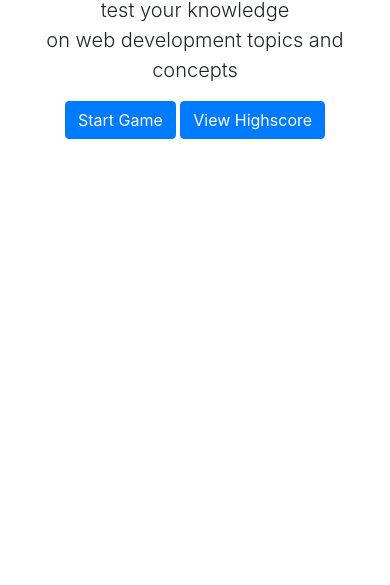
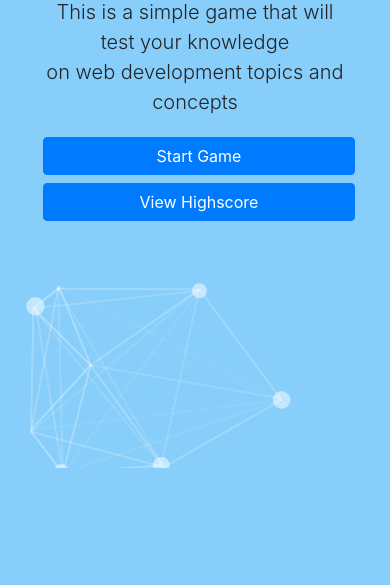
Before and after one commit to ltdebelen/HW4-Code-Quiz, a plain HTML site: page index.html in a window 390 px wide. Shown: the part 259-844 px from the top of the page. Drawn offline with nearby package versions, Linux system fonts and the light colour scheme.

Commit message:
Adding CSS Styling and media querries

```diff
--- a/assets/css/style.css
+++ b/assets/css/style.css
@@ -1,16 +1,39 @@
 body {
   padding-top: 5rem;
+  background: lightskyblue;
+  overflow: hidden;
 }
 .starter-template {
+  margin-top: 8rem;
   padding: 3rem 1.5rem;
   text-align: center;
 }
 
 #timer p {
   text-align: right;
-  margin-right: 20px;
 }
 
 #message-pop-up {
-  width: 25%;
+  width: 50%;
 }
+
+@media (max-width: 992px) {
+  .starter-template {
+    margin-top: 1rem;
+    padding: 3rem 1.5rem;
+    text-align: center;
+  }
+  #timer p {
+    text-align: center;
+    margin-top: 2rem;
+  }
+  button {
+    display: block;
+    padding: 20px;
+    width: 100%;
+    margin: 4px;
+  }
+  .w-25 {
+    width: 100% !important;
+  }
+}
--- /dev/null
+++ b/assets/js/particles.json
@@ -0,0 +1,110 @@
+{
+  "particles": {
+    "number": {
+      "value": 80,
+      "density": {
+        "enable": true,
+        "value_area": 800
+      }
+    },
+    "color": {
+      "value": "#ffffff"
+    },
+    "shape": {
+      "type": "circle",
+      "stroke": {
+        "width": 0,
+        "color": "#000000"
+      },
+      "polygon": {
+        "nb_sides": 5
+      },
+      "image": {
+        "src": "img/github.svg",
+        "width": 100,
+        "height": 100
+      }
+    },
+    "opacity": {
+      "value": 0.5,
+      "random": false,
+      "anim": {
+        "enable": false,
+        "speed": 1,
+        "opacity_min": 0.1,
+        "sync": false
+      }
+    },
+    "size": {
+      "value": 10,
+      "random": true,
+      "anim": {
+        "enable": false,
+        "speed": 80,
+        "size_min": 0.1,
+        "sync": false
+      }
+    },
+    "line_linked": {
+      "enable": true,
+      "distance": 300,
+      "color": "#ffffff",
+      "opacity": 0.4,
+      "width": 2
+    },
+    "move": {
+      "enable": true,
+      "speed": 12,
+      "direction": "none",
+      "random": false,
+      "straight": false,
+      "out_mode": "out",
+      "bounce": false,
+      "attract": {
+        "enable": false,
+        "rotateX": 600,
+        "rotateY": 1200
+      }
+    }
+  },
+  "interactivity": {
+    "detect_on": "canvas",
+    "events": {
+      "onhover": {
+        "enable": false,
+        "mode": "repulse"
+      },
+      "onclick": {
+        "enable": true,
+        "mode": "push"
+      },
+      "resize": true
+    },
+    "modes": {
+      "grab": {
+        "distance": 800,
+        "line_linked": {
+          "opacity": 1
+        }
+      },
+      "bubble": {
+        "distance": 800,
+        "size": 80,
+        "duration": 2,
+        "opacity": 0.8,
+        "speed": 3
+      },
+      "repulse": {
+        "distance": 400,
+        "duration": 0.4
+      },
+      "push": {
+        "particles_nb": 4
+      },
+      "remove": {
+        "particles_nb": 2
+      }
+    }
+  },
+  "retina_detect": true
+}
--- a/assets/js/questions.js
+++ b/assets/js/questions.js
@@ -20,8 +20,7 @@ let questions = [
     answer: "Blue"
   },
   {
-    title:
-      "A clickable link that takes you from one document to another, or to any resource, even within a the same document, with text that is highlighted in some fashion is called",
+    title: "A clickable link that takes you from one document to another.",
     choices: ["Locator", "URL", "Protocol", "Hyperlink"],
     answer: "Hyperlink"
   }
--- a/assets/js/quiz.js
+++ b/assets/js/quiz.js
@@ -139,8 +139,8 @@ function getInitials() {
   </p>
   <div class="form-group">
     <input
-      type="email"
-      class="form-control"
+      type="text"
+      class="form-control w-25 m-auto"
       id="initials"
       placeholder="Enter initials"
     />
@@ -193,7 +193,7 @@ function viewHighScores() {
 
   let liHTML = "";
   highScores.forEach((highScore, index) => {
-    liHTML += `<li class="list-group-item">${index + 1}. <strong>${
+    liHTML += `<li class="list-group-item w-25 m-auto">${index + 1}. <strong>${
       highScore.initials
     }</strong> - ${highScore.score} points</li>`;
   });
--- a/index.html
+++ b/index.html
@@ -21,13 +21,16 @@
         <a class="navbar-brand" href="index.html">CodeQuiz</a>
       </nav>
     </header>
+    <div id="particles-js">
+      <div class="container">
         <div id="timer">
           <p><i class="fa fa-lg fa-clock-o"></i></p>
+        </div>
       </div>
       <div id="message"></div>
       <main role="main" class="container" id="main">
         <div class="starter-template" id="welcome-div">
-        <h1 id="header">Coding Quiz</h1>
+          <h1 id="header">Code Quiz</h1>
           <p id="paragraph" class="lead">
             This is a simple game that will test your knowledge<br />
             on web development topics and concepts
@@ -42,9 +45,21 @@
           </button>
         </div>
       </main>
+    </div>
     <script src="https://code.jquery.com/jquery-3.3.1.slim.min.js"></script>
     <script src="https://stackpath.bootstrapcdn.com/bootstrap/4.3.1/js/bootstrap.min.js"></script>
     <script src="./assets/js/questions.js"></script>
     <script src="./assets/js/quiz.js"></script>
+    <script src="https://cdn.jsdelivr.net/particles.js/2.0.0/particles.min.js"></script>
+
+    <script>
+      particlesJS.load(
+        "particles-js",
+        "./assets/js/particles.json",
+        function() {
+          console.log("particles.json loaded...");
+        }
+      );
+    </script>
   </body>
 </html>
```
Lines whose indentation alone changed are shown as unchanged.
